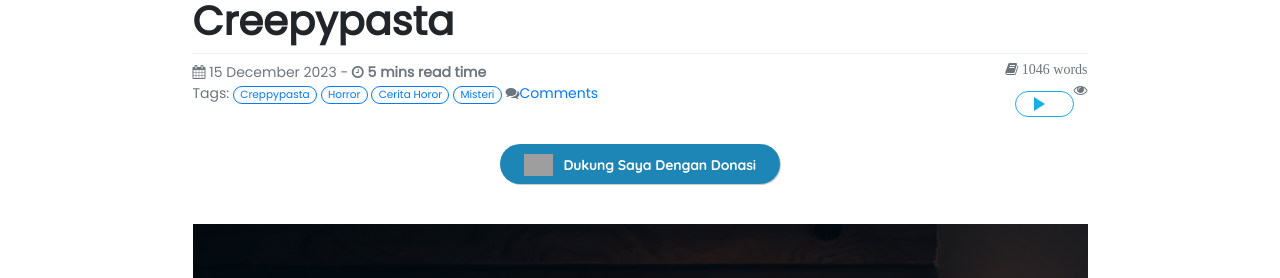
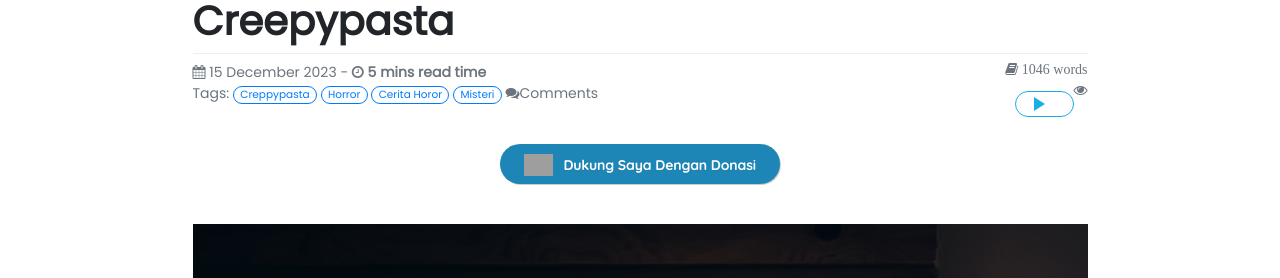
Before and after one commit to ajisetiawan716/ajisetiawan716.github.io, a Jekyll site: the page built from _posts/2023-12-15-lebih baik matikan lampunya.md, in a window 1280 px wide. Shown: the part 147-425 px from the top of the page. Built offline with Jekyll 4.4.1, drawn with Linux system fonts in a browser that asks for light colours; nearby versions of some CDN libraries; comment, search, counter and statistics services are not loaded; grey boxes are pictures that could not be loaded.

Commit message:
Update post.html

```diff
--- a/_layouts/post.html
+++ b/_layouts/post.html
@@ -26,7 +26,7 @@ layout: page
     {% endfor %}
   {%- endif -%}
  <li class="fa fa-eye fa-1x kanan"><span id="busuanzi_value_page_pv" class="text-muted"></span></li>
-  <span><i class="fa fa-comments text-muted" style="color:#008c25"></i><a href="{{ post_url }}#disqus_thread"> Comments</a></span>
+  <span><i class="fa fa-comments text-muted" style="color:#008c25"></i><a class="text-muted" href="{{ post_url }}#disqus_thread"> Comments</a></span>
  {% include blog/audio.html %}
   </p>
 </div>
```
